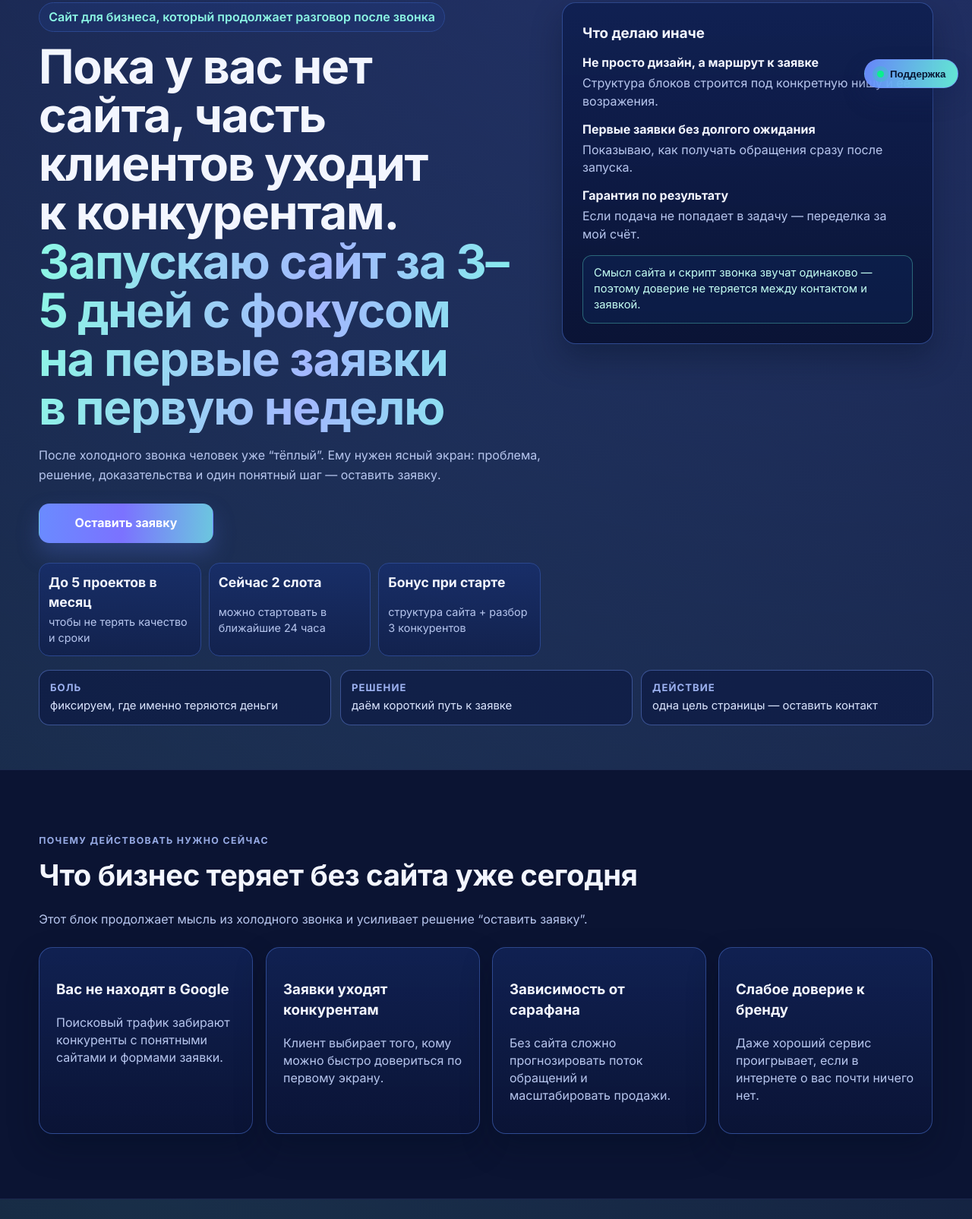
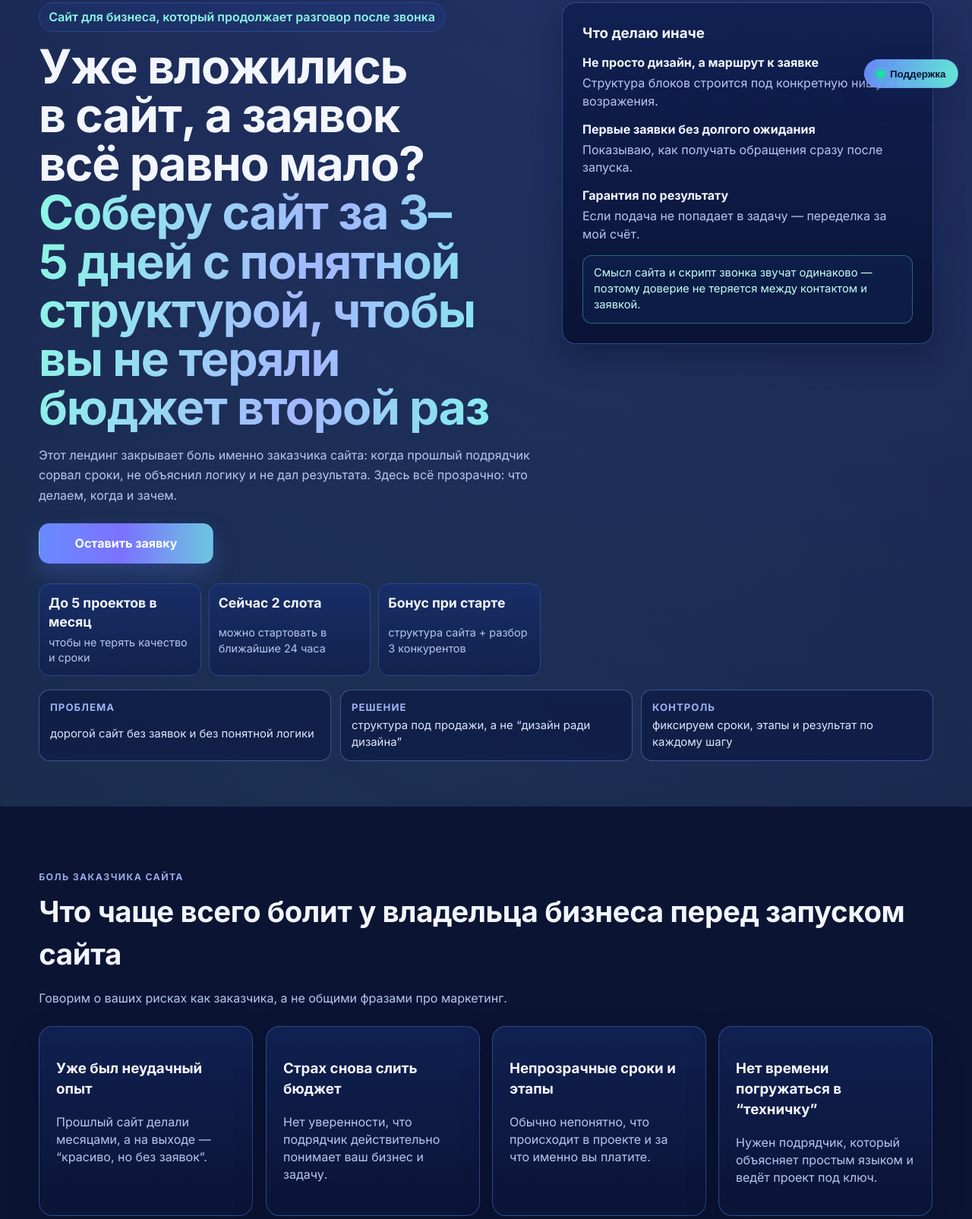
Before and after one commit to hassandelgen-dev/sitesell, a website: page index.html in a window 1280 px wide. Shown: the part 168-1773 px from the top of the page at 76% size. Drawn offline with Linux system fonts and the light colour scheme; no server answers.

Commit message:
Shift messaging to website buyer pain points

```diff
--- a/index.html
+++ b/index.html
@@ -136,12 +136,12 @@
           <div class="hero-main">
             <p class="badge">Сайт для бизнеса, который продолжает разговор после звонка</p>
             <h1>
-              Пока у вас нет сайта, часть клиентов уходит к конкурентам.
-              <span>Запускаю сайт за 3–5 дней с фокусом на первые заявки в первую неделю</span>
+              Уже вложились в сайт, а заявок всё равно мало?
+              <span>Соберу сайт за 3–5 дней с понятной структурой, чтобы вы не теряли бюджет второй раз</span>
             </h1>
             <p class="lead">
-              После холодного звонка человек уже “тёплый”. Ему нужен ясный экран: проблема,
-              решение, доказательства и один понятный шаг — оставить заявку.
+              Этот лендинг закрывает боль именно заказчика сайта: когда прошлый подрядчик сорвал сроки,
+              не объяснил логику и не дал результата. Здесь всё прозрачно: что делаем, когда и зачем.
             </p>
             <div class="hero-actions">
               <a class="btn" href="#lead-form">Оставить заявку</a>
@@ -175,33 +175,33 @@
           </aside>
         </div>
         <div class="container trust-strip">
-          <div><strong>БОЛЬ</strong><span>фиксируем, где именно теряются деньги</span></div>
-          <div><strong>РЕШЕНИЕ</strong><span>даём короткий путь к заявке</span></div>
-          <div><strong>ДЕЙСТВИЕ</strong><span>одна цель страницы — оставить контакт</span></div>
+          <div><strong>ПРОБЛЕМА</strong><span>дорогой сайт без заявок и без понятной логики</span></div>
+          <div><strong>РЕШЕНИЕ</strong><span>структура под продажи, а не “дизайн ради дизайна”</span></div>
+          <div><strong>КОНТРОЛЬ</strong><span>фиксируем сроки, этапы и результат по каждому шагу</span></div>
         </div>
       </section>
 
       <section id="pain-now" class="section dark">
         <div class="container">
-          <p class="section-kicker">Почему действовать нужно сейчас</p>
-          <h2>Что бизнес теряет без сайта уже сегодня</h2>
-          <p class="section-lead">Этот блок продолжает мысль из холодного звонка и усиливает решение “оставить заявку”.</p>
+          <p class="section-kicker">Боль заказчика сайта</p>
+          <h2>Что чаще всего болит у владельца бизнеса перед запуском сайта</h2>
+          <p class="section-lead">Говорим о ваших рисках как заказчика, а не общими фразами про маркетинг.</p>
           <div class="cards four">
             <article class="card">
-              <h3>Вас не находят в Google</h3>
-              <p>Поисковый трафик забирают конкуренты с понятными сайтами и формами заявки.</p>
+              <h3>Уже был неудачный опыт</h3>
+              <p>Прошлый сайт делали месяцами, а на выходе — “красиво, но без заявок”.</p>
             </article>
             <article class="card">
-              <h3>Заявки уходят конкурентам</h3>
-              <p>Клиент выбирает того, кому можно быстро довериться по первому экрану.</p>
+              <h3>Страх снова слить бюджет</h3>
+              <p>Нет уверенности, что подрядчик действительно понимает ваш бизнес и задачу.</p>
             </article>
             <article class="card">
-              <h3>Зависимость от сарафана</h3>
-              <p>Без сайта сложно прогнозировать поток обращений и масштабировать продажи.</p>
+              <h3>Непрозрачные сроки и этапы</h3>
+              <p>Обычно непонятно, что происходит в проекте и за что именно вы платите.</p>
             </article>
             <article class="card">
-              <h3>Слабое доверие к бренду</h3>
-              <p>Даже хороший сервис проигрывает, если в интернете о вас почти ничего нет.</p>
+              <h3>Нет времени погружаться в “техничку”</h3>
+              <p>Нужен подрядчик, который объясняет простым языком и ведёт проект под ключ.</p>
             </article>
           </div>
         </div>
--- a/script.js
+++ b/script.js
@@ -218,8 +218,8 @@ const HOME_TRANSLATIONS = {
     ".nav-links a[href='#process']": "Этапы",
     ".nav-links a[href='#contacts']": "Контакты",
     ".hero-main .badge": "Сайт для бизнеса, который продолжает разговор после звонка",
-    ".hero-main h1": { html: "Пока у вас нет сайта, часть клиентов уходит к конкурентам.<span>Запускаю сайт за 3–5 дней с фокусом на первые заявки в первую неделю</span>" },
-    ".hero-main .lead": "После холодного звонка человек уже “тёплый”. Ему нужен ясный экран: проблема, решение, доказательства и один понятный шаг — оставить заявку.",
+    ".hero-main h1": { html: "Уже вложились в сайт, а заявок всё равно мало?<span>Соберу сайт за 3–5 дней с понятной структурой, чтобы вы не теряли бюджет второй раз</span>" },
+    ".hero-main .lead": "Этот лендинг закрывает боль именно заказчика сайта: когда прошлый подрядчик сорвал сроки, не объяснил логику и не дал результата. Здесь всё прозрачно: что делаем, когда и зачем.",
     ".hero-actions .btn[href='#lead-form']": "Оставить заявку",
     "#calculator .section-kicker": "Быстрый просчет",
     "#calculator h2": "Рассчитаем стоимость проекта",
@@ -246,8 +246,8 @@ const HOME_TRANSLATIONS = {
     ".nav-links a[href='#process']": "Етапи",
     ".nav-links a[href='#contacts']": "Контакти",
     ".hero-main .badge": "Сайт для бізнесу, який продовжує розмову після дзвінка",
-    ".hero-main h1": { html: "Поки у вас немає сайту, частина клієнтів іде до конкурентів.<span>Запускаю сайт за 3–5 днів із фокусом на перші заявки в перший тиждень</span>" },
-    ".hero-main .lead": "Після холодного дзвінка клієнт уже “теплий”. Йому потрібен чіткий екран: проблема, рішення, докази та один крок — залишити заявку.",
+    ".hero-main h1": { html: "Вже вклались у сайт, а заявок все одно мало?<span>Запускаю сайт за 3–5 днів із чіткою структурою, щоб ви не втратили бюджет вдруге</span>" },
+    ".hero-main .lead": "Цей лендинг закриває біль саме замовника сайту: коли попередній підрядник зірвав строки, не пояснив логіку і не дав результату. Тут усе прозоро: що робимо, коли і навіщо.",
     ".hero-actions .btn[href='#lead-form']": "Залишити заявку",
     "#calculator .section-kicker": "Швидкий прорахунок",
     "#calculator h2": "Розрахуємо вартість проєкту",
@@ -274,8 +274,8 @@ const HOME_TRANSLATIONS = {
     ".nav-links a[href='#process']": "Process",
     ".nav-links a[href='#contacts']": "Contacts",
     ".hero-main .badge": "A business website that continues your sales call",
-    ".hero-main h1": { html: "Without a website, part of your clients goes to competitors.<span>I launch your site in 3–5 days focused on first leads in week one</span>" },
-    ".hero-main .lead": "After a cold call, the prospect is already warm. They need one clear screen: problem, solution, proof, and one action — leave a request.",
+    ".hero-main h1": { html: "Already paid for a website, but still not enough leads?<span>I launch your site in 3–5 days with clear conversion structure so you do not waste budget again</span>" },
+    ".hero-main .lead": "This landing page addresses the website buyer's pain directly: missed deadlines, unclear process, and weak outcomes. The process is transparent: what we do, when, and why.",
     ".hero-actions .btn[href='#lead-form']": "Leave request",
     "#calculator .section-kicker": "Quick estimate",
     "#calculator h2": "Get a project cost estimate",
```
